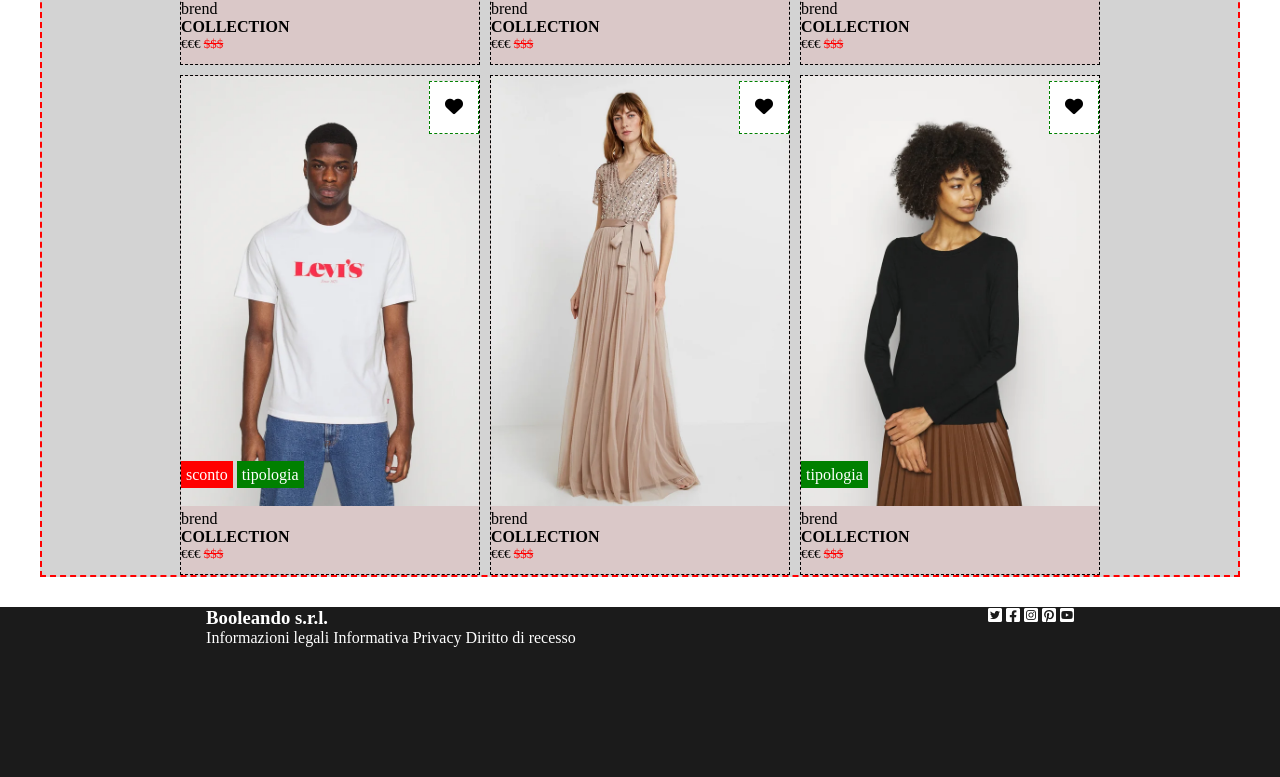
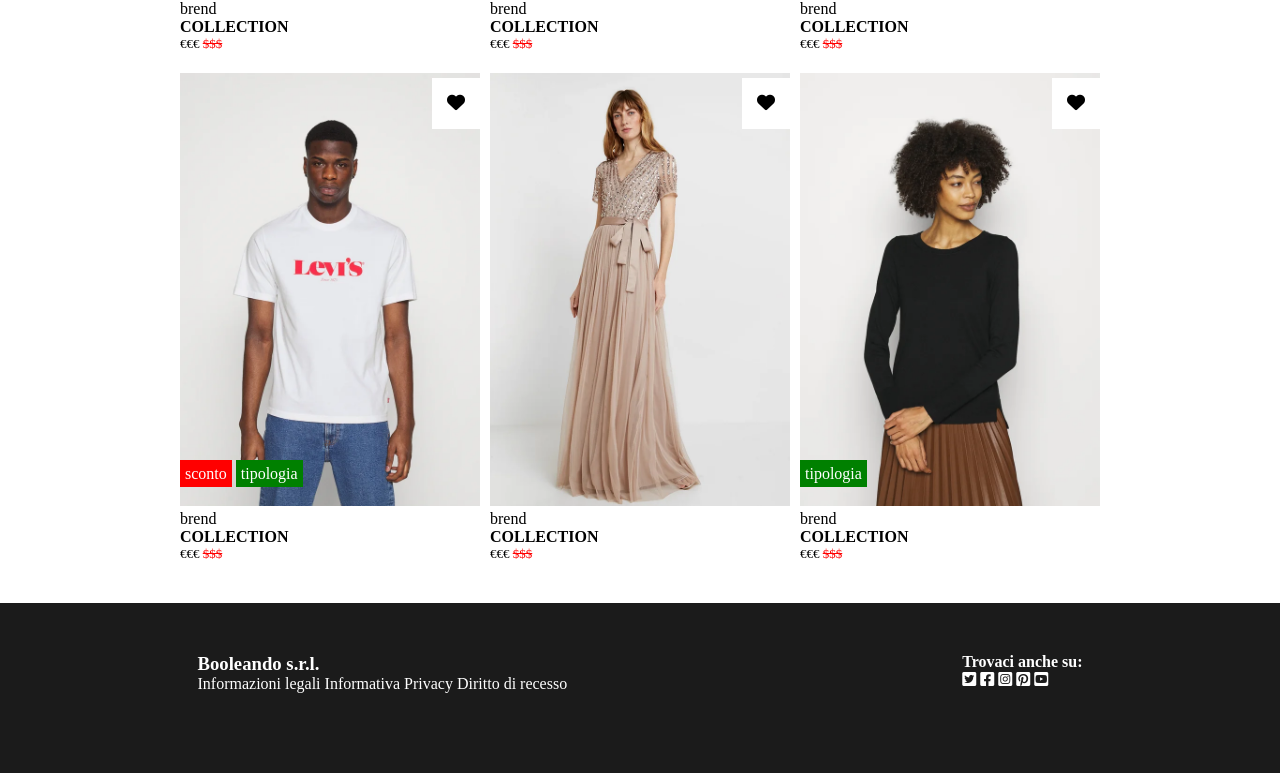
Before and after one commit to NicolaTeora/html-css-boolando, a plain HTML site: page index.html in a window 1280 px wide. Shown: the part 567-1344 px from the top of the page. Drawn offline with Linux system fonts and the light colour scheme.

Commit message:
fix: header position, debug element

```diff
--- a/index.html
+++ b/index.html
@@ -189,6 +189,7 @@
         </div>
 
         <div class="info_social">
+            <h4>Trovaci anche su:</h4>
             <i class="fa-brands fa-square-twitter"></i>
             <i class="fa-brands fa-square-facebook"></i>
             <i class="fa-brands fa-square-instagram"></i>
--- a/style/style.css
+++ b/style/style.css
@@ -30,6 +30,9 @@ img{
     display: flex;
     justify-content: space-around;
     align-items: center;
+    position: sticky;
+    top: 0;
+    z-index: 1;
 
     background-color: #FF6900;
 }
@@ -58,8 +61,8 @@ img{
     max-width: 1200px;
     padding: 0;
     /* debug */
-    border: 2px dashed red;
-    background-color: lightgray;
+    /* border: 2px dashed red;
+    background-color: lightgray; */
 }
 
 .card{
@@ -68,8 +71,8 @@ img{
     width: 300px;
     background-size: cover;
     /* debug */
-    border: 1px dashed black;
-    background-color: rgb(218, 200, 200);
+    /* border: 1px dashed black;
+    background-color: rgb(218, 200, 200); */
 }
 /* LABEL CARD */
 
@@ -82,7 +85,7 @@ img{
     background-color: white;
 
     /* debug */
-    border: 1px dashed green;
+    /* border: 1px dashed green;   */
 }
 
 .label_details{
@@ -141,7 +144,8 @@ img{
 
 }
 
-.info{
+.info, .info_social{
+    padding-top: 50px;
     color: white;
 }
 
```
